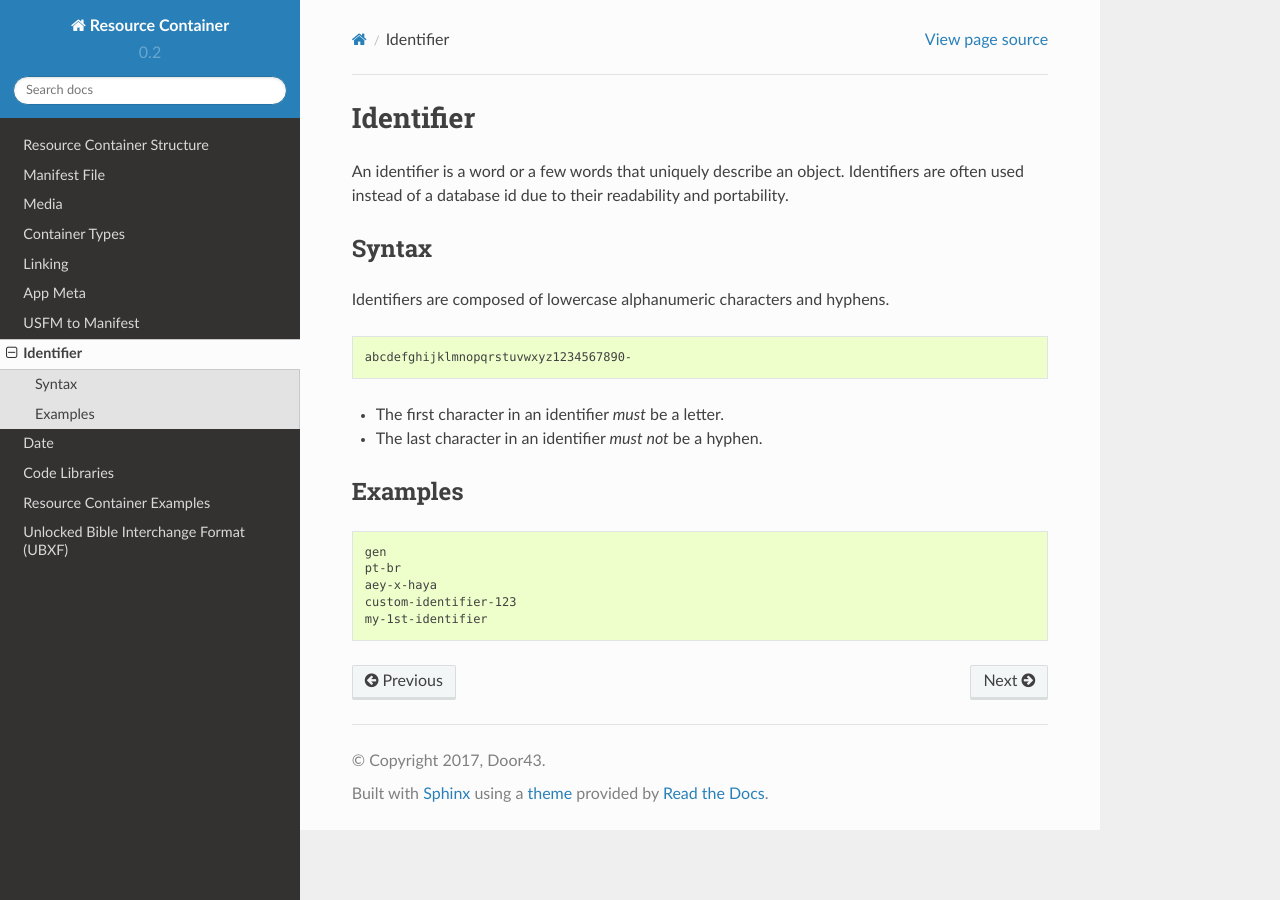
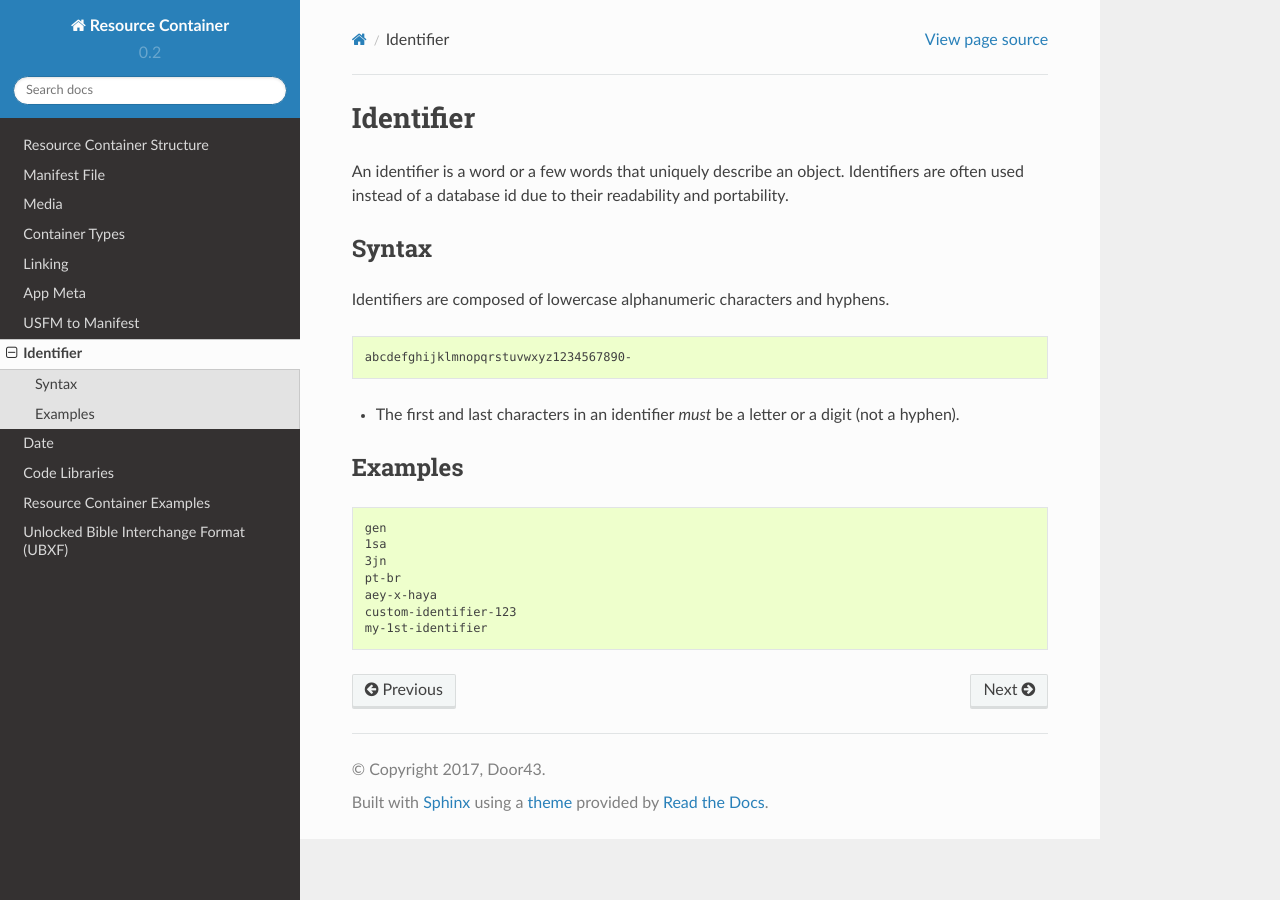
Before and after one commit to unfoldingWord-dev/Resource-Container, a Sphinx documentation site: the page built from docs/slug.rst, in a window 1280 px wide. Built offline with Sphinx 7.4.7 and the Read the Docs theme 2.0.0, drawn with Linux system fonts in a browser that asks for light colours.

Commit message:
Update slug.rst (#66)
It never worked to insist that an identifier start only with a letter if (lowercased) USFM book codes could also be identifiers as many of them start with digits, e.g., 1/2/3Jn.

```diff
--- a/docs/slug.rst
+++ b/docs/slug.rst
@@ -15,8 +15,7 @@ Identifiers are composed of lowercase alphanumeric characters and hyphens.
 
     abcdefghijklmnopqrstuvwxyz1234567890-
 
-* The first character in an identifier *must* be a letter.
-* The last character in an identifier *must not* be a hyphen.
+* The first and last characters in an identifier *must* be a letter or a digit (not a hyphen).
 
 Examples
 --------
@@ -24,6 +23,8 @@ Examples
 .. code-block:: none
 
     gen
+    1sa
+    3jn
     pt-br
     aey-x-haya
     custom-identifier-123
```
